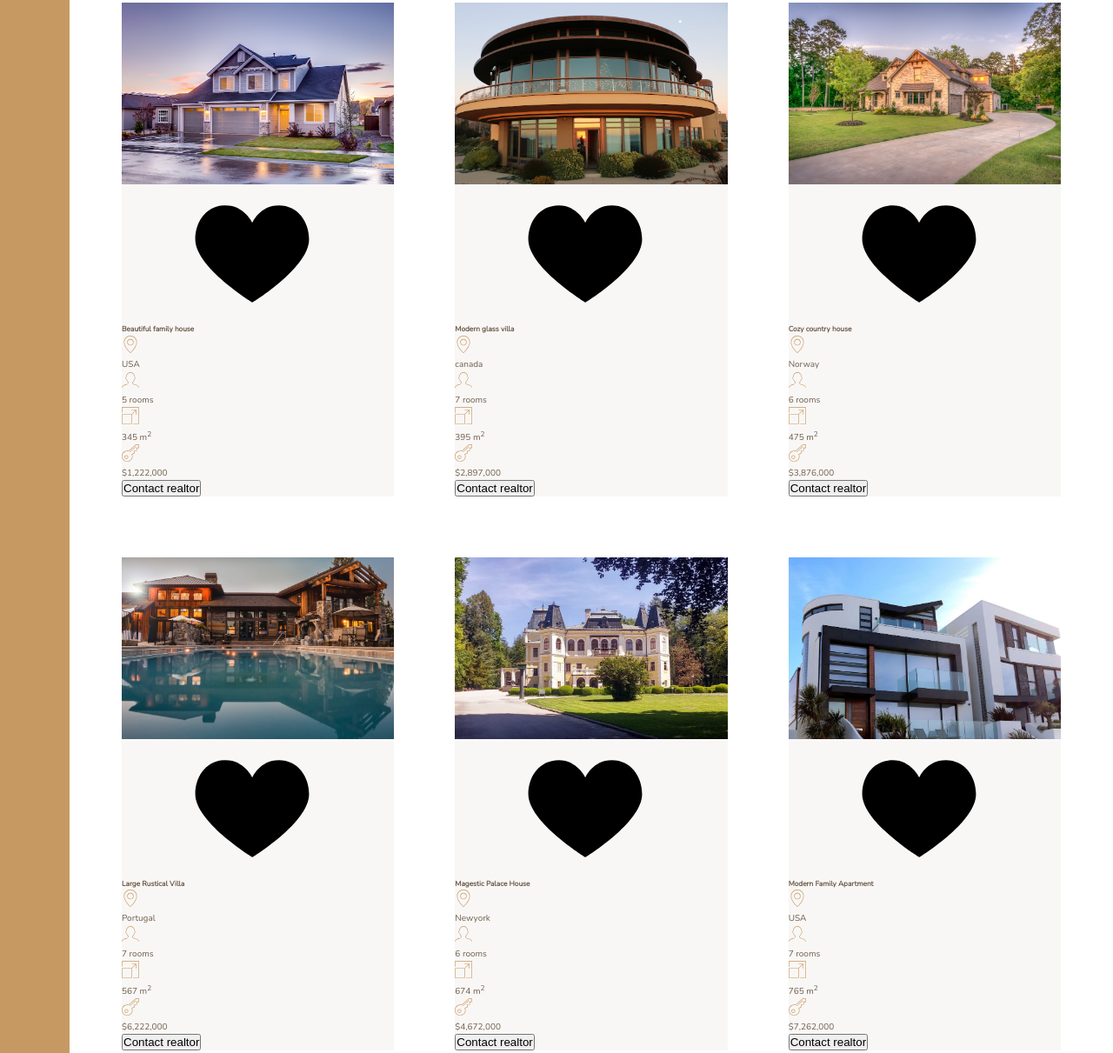
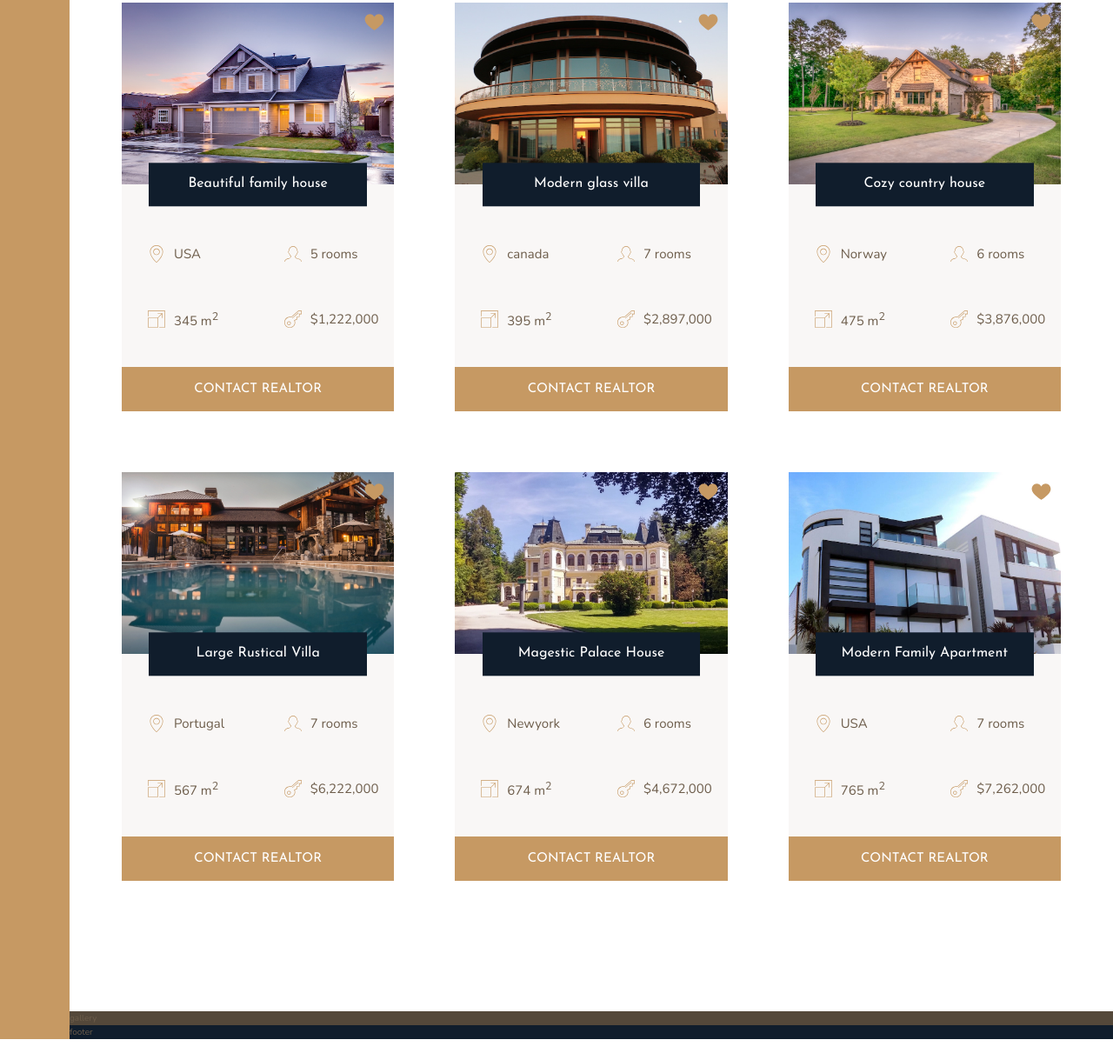
Before and after one commit to nishathapa/Nexter, a website: page index.html in a window 1280 px wide. Shown: the part 1967-3178 px from the top of the page at 87% size. Drawn offline with nearby package versions, Linux system fonts and the light colour scheme.

Commit message:
Updated home section

```diff
--- a/index.html
+++ b/index.html
@@ -132,7 +132,7 @@
                     </svg>
                     <p>$1,222,000</p>
                 </div>
-                <button class="cta">Contact realtor</button>
+                <button class="btn home__btn">Contact realtor</button>
             </div>
             <div class="home">
                 <img src="img/house-2.jpeg" alt="House 2" class="home__img">
@@ -167,7 +167,7 @@
                     </svg>
                     <p>$2,897,000</p>
                 </div>
-                <button class="cta">Contact realtor</button>
+                <button class="btn home__btn">Contact realtor</button>
             </div>
 
             <div class="home">
@@ -203,7 +203,7 @@
                     </svg>
                     <p>$3,876,000</p>
                 </div>
-                <button class="cta">Contact realtor</button>
+                <button class="btn home__btn">Contact realtor</button>
             </div>
 
             <div class="home">
@@ -239,7 +239,7 @@
                     </svg>
                     <p>$6,222,000</p>
                 </div>
-                <button class="cta">Contact realtor</button>
+                <button class="btn home__btn">Contact realtor</button>
             </div>
 
             <div class="home">
@@ -275,7 +275,7 @@
                     </svg>
                     <p>$4,672,000</p>
                 </div>
-                <button class="cta">Contact realtor</button>
+                <button class="btn home__btn">Contact realtor</button>
             </div>
 
             <div class="home">
@@ -311,7 +311,7 @@
                     </svg>
                     <p>$7,262,000</p>
                 </div>
-                <button class="cta">Contact realtor</button>
+                <button class="btn home__btn home__btn">Contact realtor</button>
             </div>
         </section>
 
--- a/sass/_homes.scss
+++ b/sass/_homes.scss
@@ -11,16 +11,48 @@
 .home {
     background-color: $color-grey-light-1;
 
+    display: grid;
+    grid-template-columns: repeat(2, 1fr);
+    grid-row-gap: 3.5rem;
+
     &__img {
         width: 100%;
+        grid-column: 1/-1;
+        grid-row: 1/2;
+        z-index: 1;
     }
 
     &__like {
-
+        grid-row: 1/2;
+        grid-column: 2/3;
+        fill: $color-primary;
+        height: 2.5rem;
+        width: 2.5rem;
+        z-index: 2;
+        justify-self: end;
+        margin: 1rem;
     }
 
     &__name {
+        grid-row: 1/2;
+        z-index: 3;
+        align-self: end;
+        width: 80%;
+        justify-self: center;
+        grid-column: 1/-1;
+        font-family: $font-display;
+        font-size: 1.6rem;
+        text-align: center;
+        padding: 1.25rem;
+        background-color: $color-secondary;
+        color: #fff;
+        font-weight: 400;
+        transform: translateY(50%);
+    }
 
+    &__location,
+    &__rooms{
+        margin-top: 2.5rem;
     }
 
     &__location,
@@ -28,14 +60,20 @@
     &__area,
     &__price{
 
+        font-size: 1.5rem;
+        margin-left: 2rem;
+        display: flex;
+        align-items: center;
+
         svg {
             fill: $color-primary;
             height: 2rem;
             width: 2rem;
-        }
-
-        p {
-
+            margin-right: 1rem;
         }
     }
+
+    &__btn{
+        grid-column: 1/-1;
+    }
 }
```
Also changed, not shown: css/style.css.
